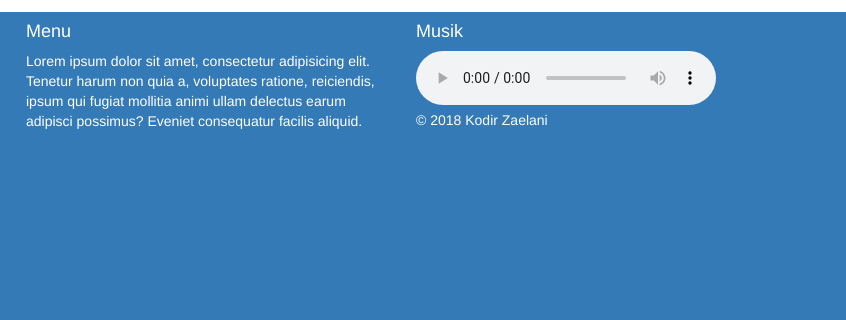
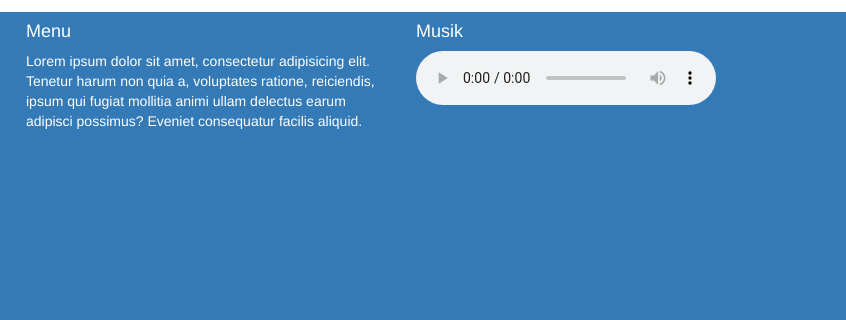
Before and after one commit to kodir78/kodir78.github.io, a plain HTML site: page index.html in a window 1280 px wide. Shown: the part 5204-5524 px from the top of the page, 434-1280 px from the left. Drawn offline with nearby package versions, Linux system fonts and the light colour scheme.

```diff
--- a/index.html
+++ b/index.html
@@ -430,9 +430,6 @@
 												Your browser does not support the audio element.
 											</audio>
 										</div>
-										<div id="footer">
-											&copy 2018 Kodir Zaelani
-										</div>
 									</div>
 								</div>
 							</div>
```
